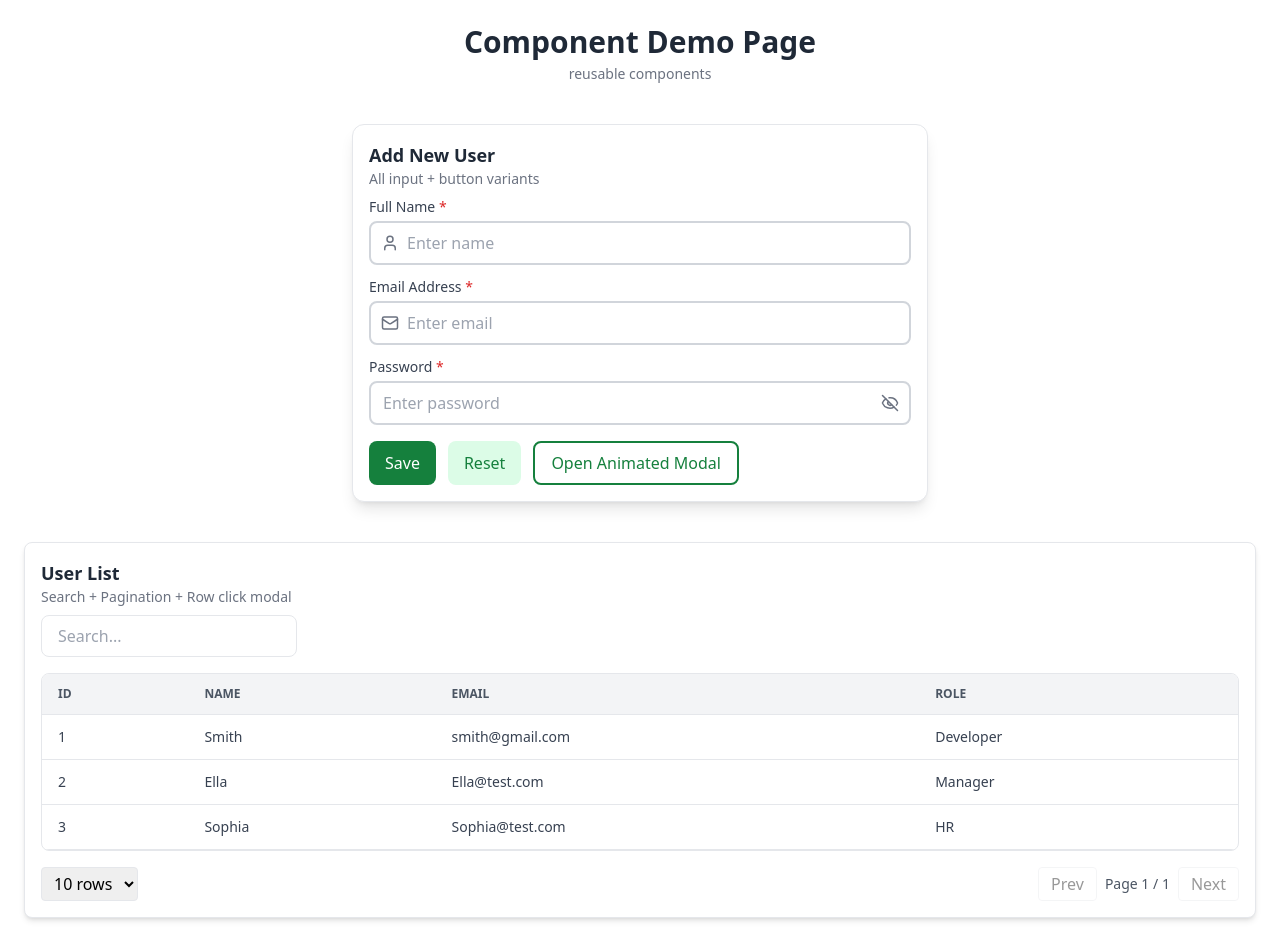
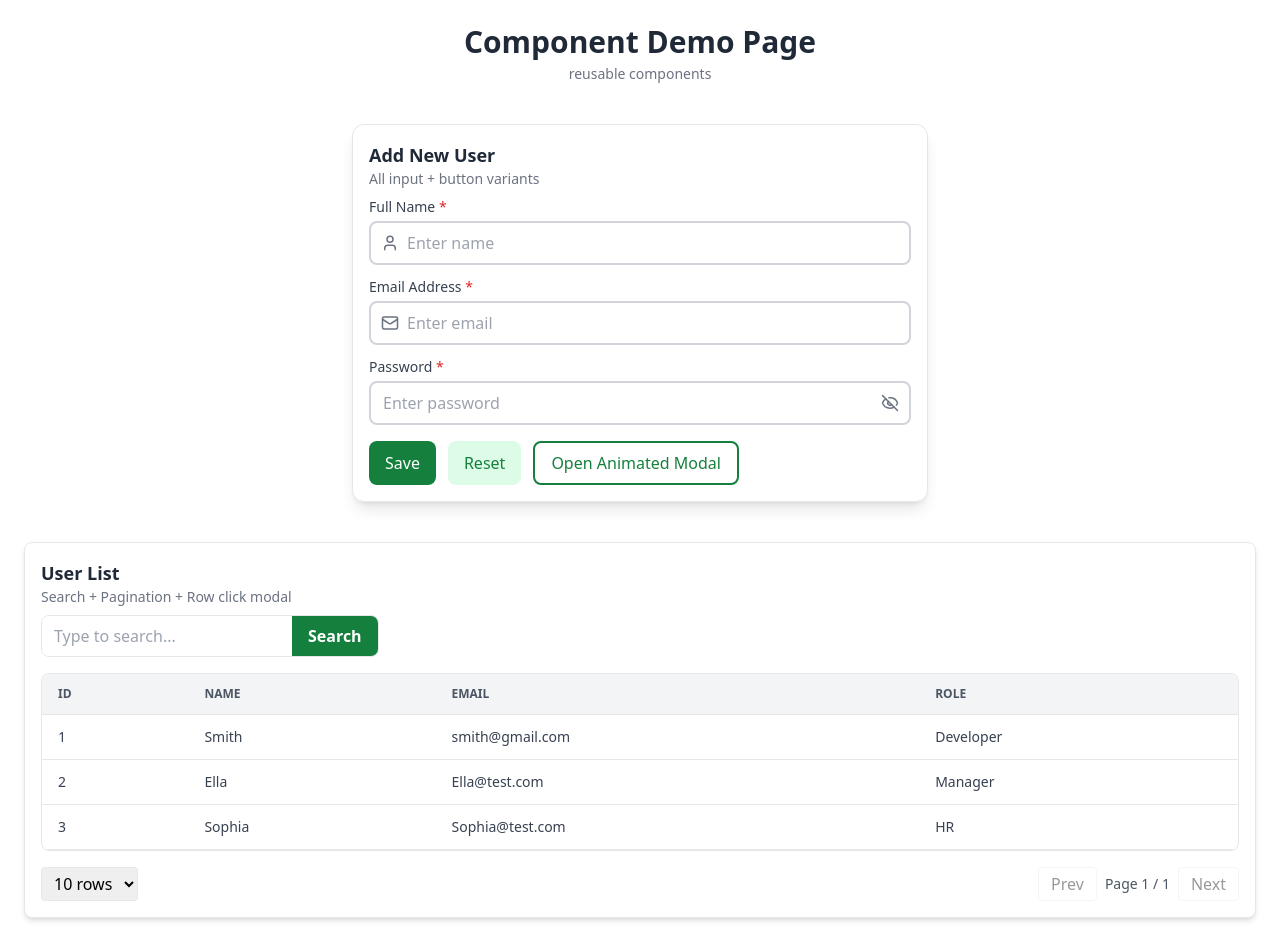
Before and after one commit to Arshia2594/project-1, a React app: page / in a window 1280 px wide. Built offline with nearby package versions, Linux system fonts and the light colour scheme; the HTML template or start-up script is replaced by a standard one.

Commit message:
ADDED : add search button and center the header

```diff
--- a/src/components/hoc/withTable.jsx
+++ b/src/components/hoc/withTable.jsx
@@ -1,5 +1,7 @@
+
 import { useState, useMemo } from "react";
 import Pagination from "../ui/Pagination";
+import Input from "../ui/Input";
 
 const withTable = (WrappedComponent) => {
     return function EnhancedTable({ data = [], columns = [], onRowClick }) {
@@ -26,19 +28,31 @@ const withTable = (WrappedComponent) => {
 
         return (
             <div className="space-y-4">
-                <input
-                    type="text"
-                    placeholder="Search..."
-                    value={search}
-                    onChange={(e) => {
-                        setSearch(e.target.value);
-                        setCurrentPage(1);
-                    }}
-                    className="border border-border px-4 py-2 rounded-lg w-64 bg-surface focus:ring-2 focus:ring-primary outline-none"
-                />
+
+                <div className="flex items-center gap-3">
+                    <div className="flex items-center border rounded-lg overflow-hidden">
+                        <input
+                            type="text"
+                            placeholder="Type to search..."
+                            value={search}
+                            onChange={(e) => setSearch(e.target.value)}
+                            className="px-3 py-2 outline-none w-[250px] text-gray-700"
+                        />
+                        <button
+                            onClick={() => setCurrentPage(1)}
+                            className="bg-green-700 hover:bg-green-800 text-white px-4 py-2 font-semibold"
+                        >
+                            Search
+                        </button>
+                    </div>
+                </div>
 
 
-                <WrappedComponent data={paginatedData} columns={columns} onRowClick={onRowClick} />
+                <WrappedComponent
+                    data={paginatedData}
+                    columns={columns}
+                    onRowClick={onRowClick}
+                />
 
                 <Pagination
                     currentPage={currentPage}
```
